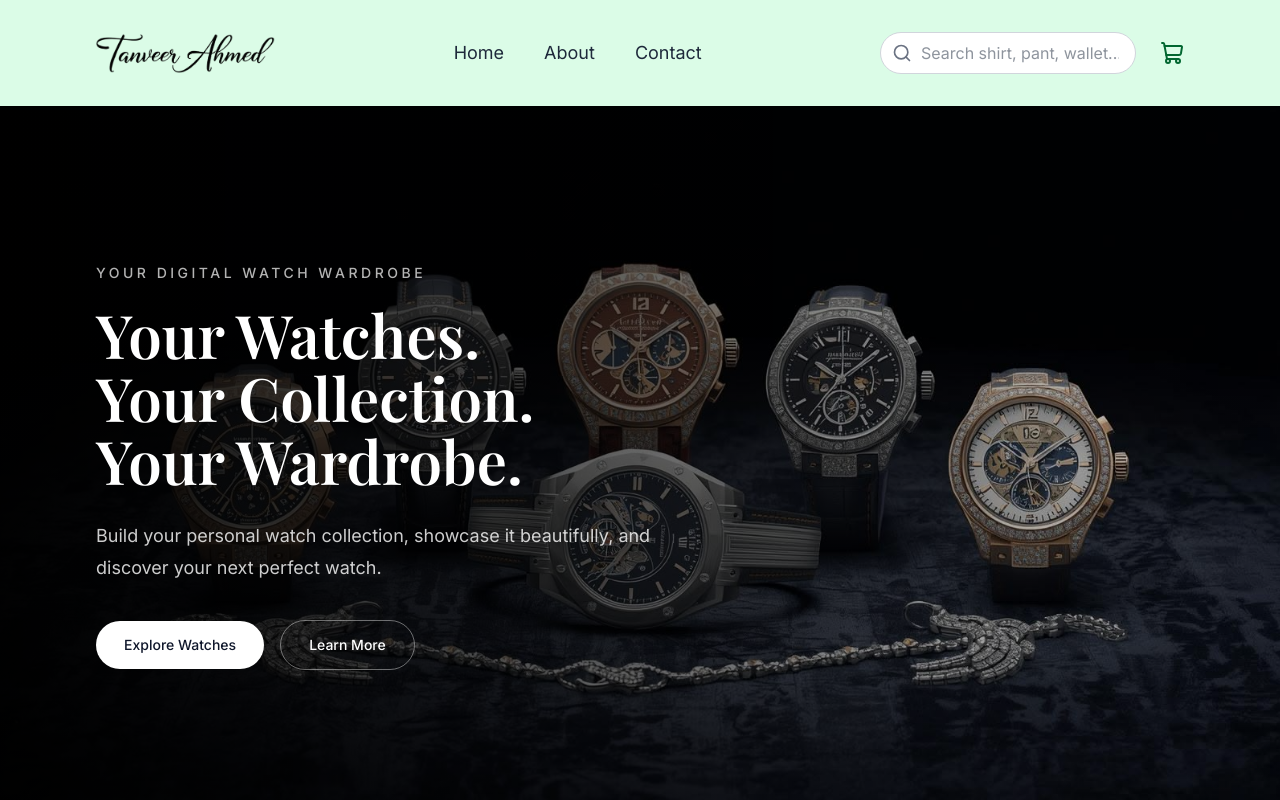
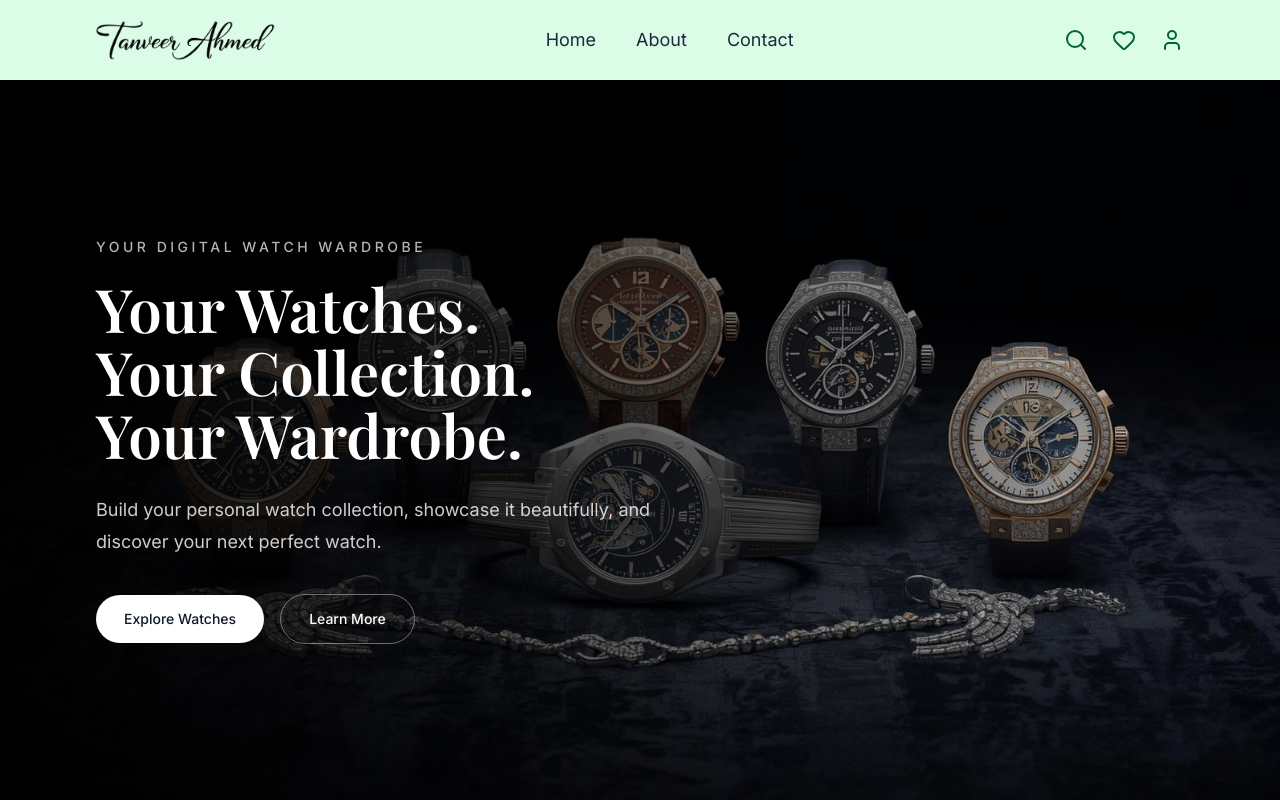
Before and after one commit to tanveera2001/watch-wardrobe, a React (Vite) app in the folder frontend/: page / in a window 1280 px wide. Shown: the top 800 px of the page. Built offline with nearby package versions, Linux system fonts and the light colour scheme; a web font is replaced by a local one.

Commit message:
Hero Complete

```diff
--- a/frontend/index.html
+++ b/frontend/index.html
@@ -14,7 +14,7 @@
     rel="stylesheet">
 
   <!-- TITLE -->
-  <title>ecommerce-reactjs</title>
+  <title>Watch Wardrobe</title>
 </head>
 
 <body>
--- a/frontend/src/components/layout/Navbar.jsx
+++ b/frontend/src/components/layout/Navbar.jsx
@@ -1,11 +1,11 @@
 import { Link } from "react-router-dom";
-import { Search, ShoppingCart } from "lucide-react";
-import logo from "../../assets/crop with pc app.png";
+import { Heart, Search, User } from "lucide-react";
+import logo from "../../assets/logo.png";
 
 export function Navbar() {
   return (
     // NAVBAR CONTAINER
-    <div className="flex items-center justify-between px-24 py-8 bg-green-100">
+    <nav className="sticky top-0 z-50 flex items-center justify-between px-24 h-20 bg-green-100">
       {/* LOGO CONTAINER  */}
       <div>
         <Link to="/">
@@ -32,29 +32,23 @@ export function Navbar() {
         </Link>
       </div>
 
-      {/* SEARCH BAR & CART ICON CONTAINER */}
+      {/* ICON CONTAINER */}
       <div className="flex items-center gap-6">
-        {/* SEARCH BAR */}
-        <div className="relative">
-          <Search
-            size={20}
-            className="absolute left-3 top-1/2 -translate-y-1/2 text-gray-500"
-          />
-          <input
-            type="text"
-            placeholder="Search shirt, pant, wallet..."
-            className="w-64 rounded-full border border-gray-300 bg-white py-2 pl-10 pr-4 outline-none focus:border-green-500"
-          />
-        </div>
+        {/* SEARCH ICON */}
+        <Link to="/watches">
+          <Search size={24} className="text-green-800 hover:text-blue-600" />
+        </Link>
 
-        {/* CART ICON */}
-        <Link to="/cart">
-          <ShoppingCart
-            size={24}
-            className="text-green-800 hover:text-blue-600 cursor-pointer"
-          />
+        {/* WISHLIST ICON */}
+        <Link to="/wishlist">
+          <Heart size={24} className="text-green-800 hover:text-blue-600" />
+        </Link>
+
+        {/* USER ICON */}
+        <Link to="/profile">
+          <User size={24} className="text-green-800 hover:text-blue-600" />
         </Link>
       </div>
-    </div>
+    </nav>
   );
 }
```
Also changed, not shown: frontend/src/assets/logo.png (renamed from frontend/src/assets/crop with pc app.png).
